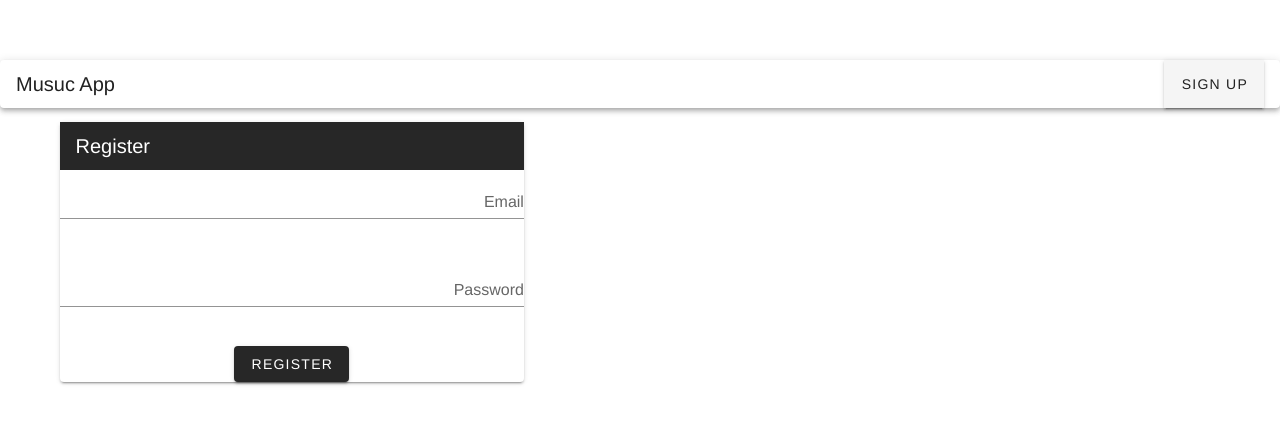
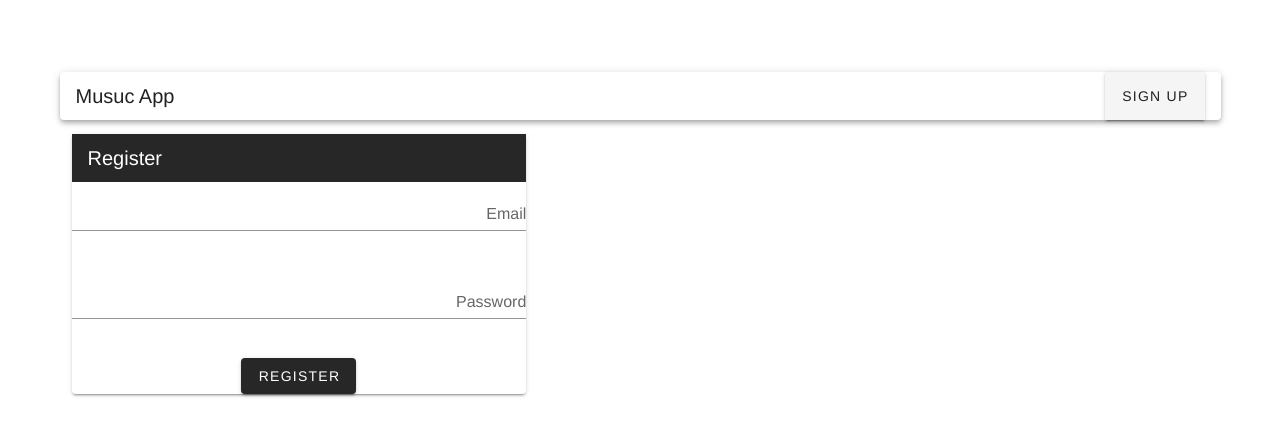
Before and after one commit to RumaRDas/music_app, a Vue app in the folder client/: page /#/register in a window 1280 px wide. Shown: the top 436 px of the page. Built offline with nearby package versions, Linux system fonts and the light colour scheme.

Commit message:
change button add

```diff
--- a/client/src/App.vue
+++ b/client/src/App.vue
@@ -1,5 +1,5 @@
 <template>
-  <div id="app">
+  <div id="app" class="container">
 <page-Header />
     <router-view/>
   </div>
--- a/client/src/components/Header.vue
+++ b/client/src/components/Header.vue
@@ -2,7 +2,7 @@
   <v-card color="grey lighten-4" flat height="50px" tile>
     <v-toolbar dense>
       <v-toolbar-title>
-        <span @click="navigateTo({name: 'root'})">Musuc App</span>
+        <span class="home" @click="navigateTo({name: 'root'})">Musuc App</span>
       </v-toolbar-title>
       <!-- <v-spacer></v-spacer>
     <v-toolbar-items>
@@ -21,12 +21,18 @@
 <script>
 export default {
   methods: {
-    navigateTo(route) {
-      this.$router.push(route);
+    navigateTo (route) {
+      this.$router.push(route)
     }
   }
-};
+}
 </script>
 
 <style scoped>
+.home{
+cursor: pointer;
+}
+.home:hover{
+  color: rgb(86, 84, 207);
+}
 </style>
--- a/client/src/components/Register.vue
+++ b/client/src/components/Register.vue
@@ -1,5 +1,5 @@
 <template>
- <v-container class="cyan lighten-5">
+ <v-container>
 <v-row  class="mb-6" justify="center" no-gutters>
    <v-card class="elevation-16 mx-auto" width="40%">
  <v-flex >
```
